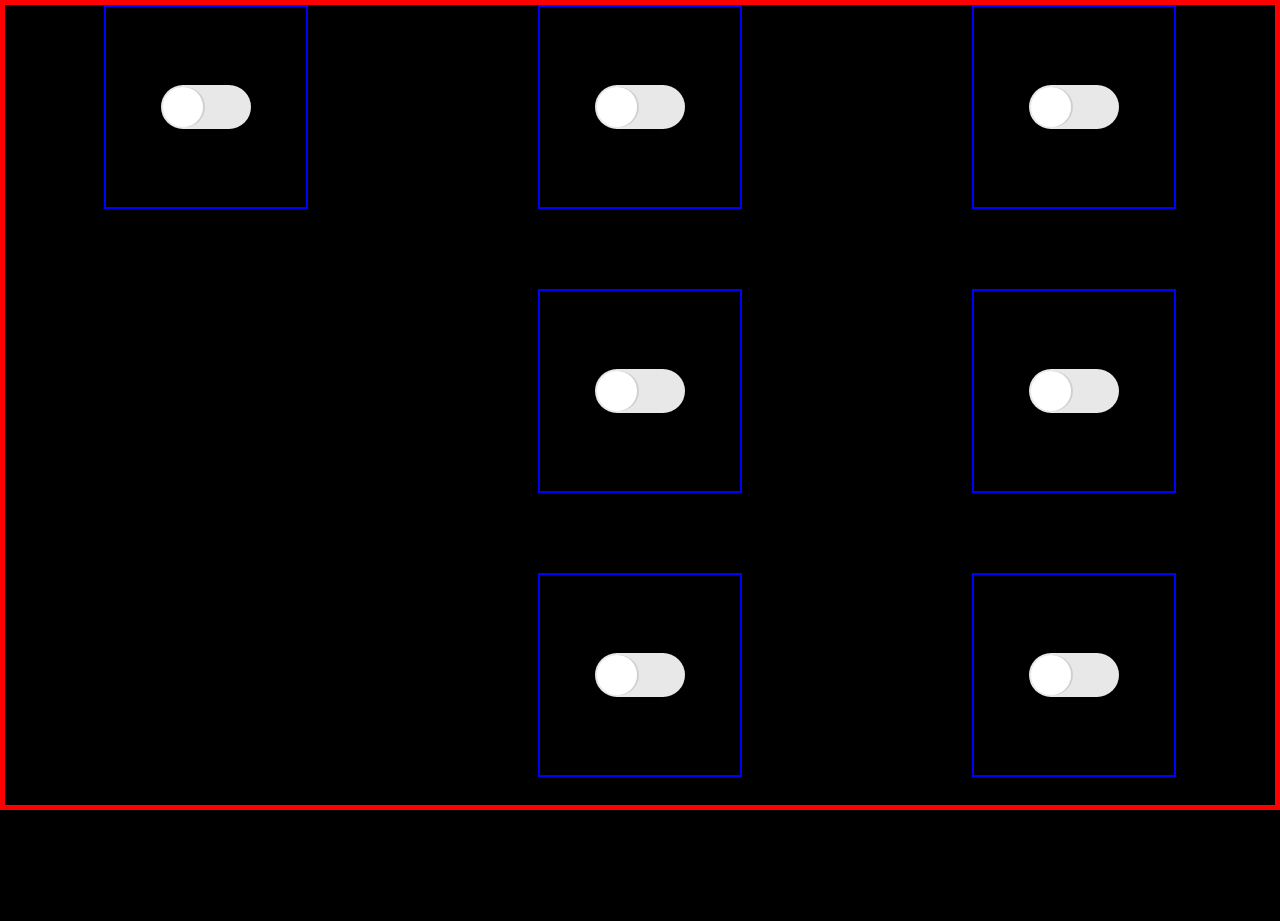
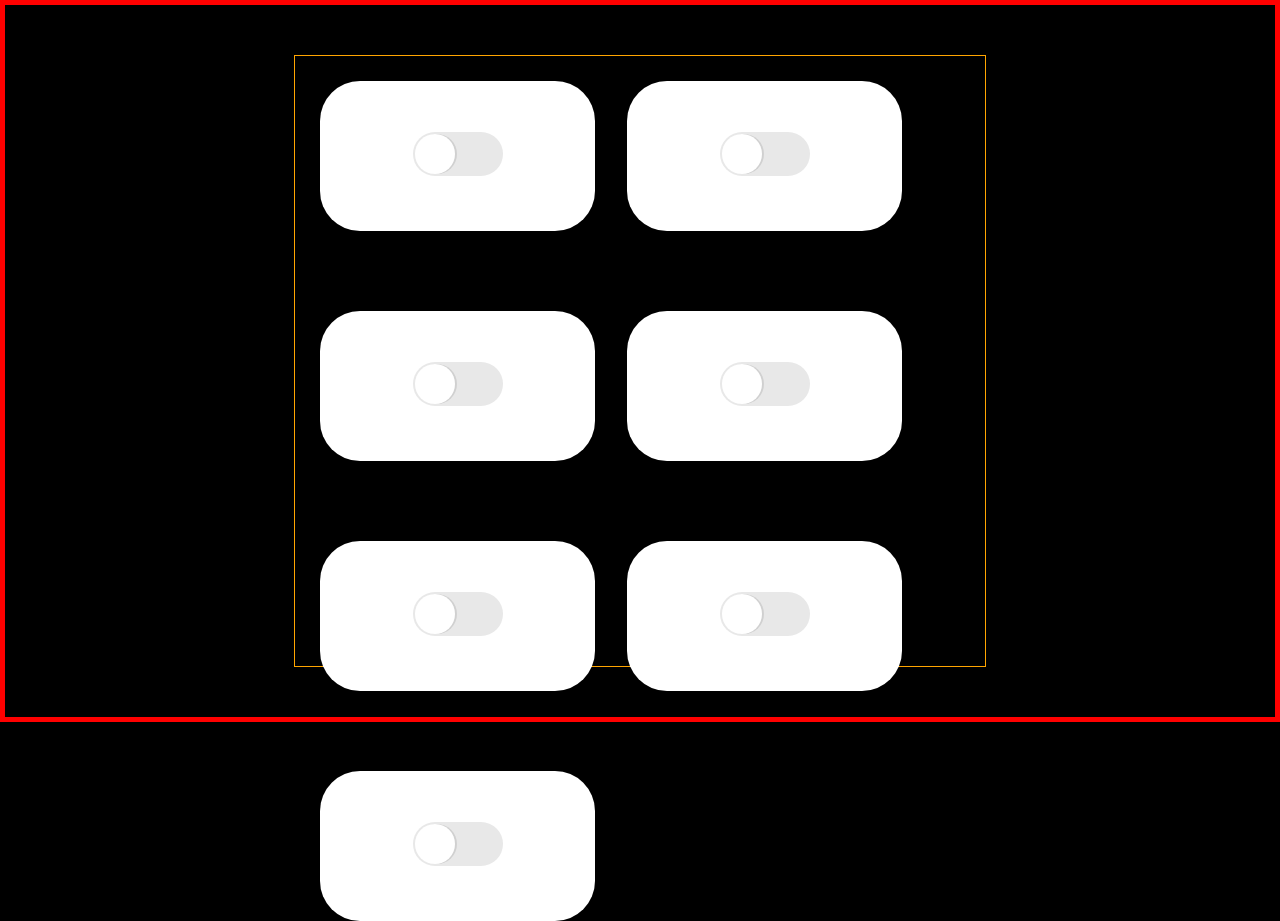
Before and after one commit to zakthabet/toggle, a plain HTML site: page index.html in a window 1280 px wide. Before the commit the page ends 810 px from the top, so only its background shows below. Drawn offline with Linux system fonts and the light colour scheme.

Commit message:
css and html update
-created cards so my toggle practices have a spot to sit and i can organize them easier

```diff
--- a/index.html
+++ b/index.html
@@ -8,33 +8,59 @@
 
 </head>
 <body>
+
+    <div class="container">
+
+        <div class="card">
             <div class="toggle">
                 <input type="checkbox" name="l" id="toggle">
                 <label for="toggle"></label>
             </div>
-    <div class="toggle">
+        </div>
+
+        <div class="card">
+            <div class="toggle toggle 2">
                 <input type="checkbox" name="l" id="toggle 2">
                 <label for="toggle 2"></label>
             </div>
-    <div class="toggle">
+        </div>
+
+        <div class="card">
+            <div class="toggle toggle 3">
                 <input type="checkbox" name="l" id="toggle 3">
                 <label for="toggle 3"></label>
             </div>
+        </div>
+
+        <div class="card">
             <div class="toggle">
                 <input type="checkbox" name="l" id="toggle 4">
                 <label for="toggle 4"></label>
             </div>
+        </div>
+
+        <div class="card">
             <div class="toggle">
                 <input type="checkbox" name="l" id="toggle 5">
                 <label for="toggle 5"></label>
             </div>
+        </div>
+
+        <div class="card">
             <div class="toggle">
                 <input type="checkbox" name="l" id="toggle 6">
                 <label for="toggle 6"></label>
             </div>
+        </div>
+
+        <div class="card">
             <div class="toggle">
                 <input type="checkbox" name="l" id="toggle 7">
                 <label for="toggle 7"></label>
             </div>
+        </div>
+
+
+    </div>
     </body>
     </html>
--- a/style.css
+++ b/style.css
@@ -5,23 +5,39 @@
 body{
 background-color: black;
 border:5px solid red;
-height: 100vh;
- display: flex;
- flex-direction: column;
-flex-wrap: wrap-reverse;
-align-content: space-around;
-row-gap: 5em;
-column-gap: 2em;
+padding: 50px;
+display: flex;
+justify-content: center;
+
+}
+.container{
+    border:1px solid orange;
+    padding: 25px;
+    width: 50vw;
+    height: 70vh;
+    display: flex;
+    flex-direction: row;
+    flex-wrap: wrap;
+    align-content: space-around;
+    row-gap: 5em;
+    column-gap: 2em;
 
 }
 
-.toggle{
-    border:2px solid blue;
-    width: 200px;
-    height: 200px;
+.card{
+    /* border:2px solid red; */
+    border-radius: 40px;
+    background-color: #fff;
+    width: 275px;
+    height: 150px;
+
     display: flex;
     justify-content: center;
     align-items: center;
+}
+
+.toggle{
+    /* border:2px solid blue; */
 }
 .toggle input{
     position: absolute;
```
Lines whose indentation alone changed are shown as unchanged.
